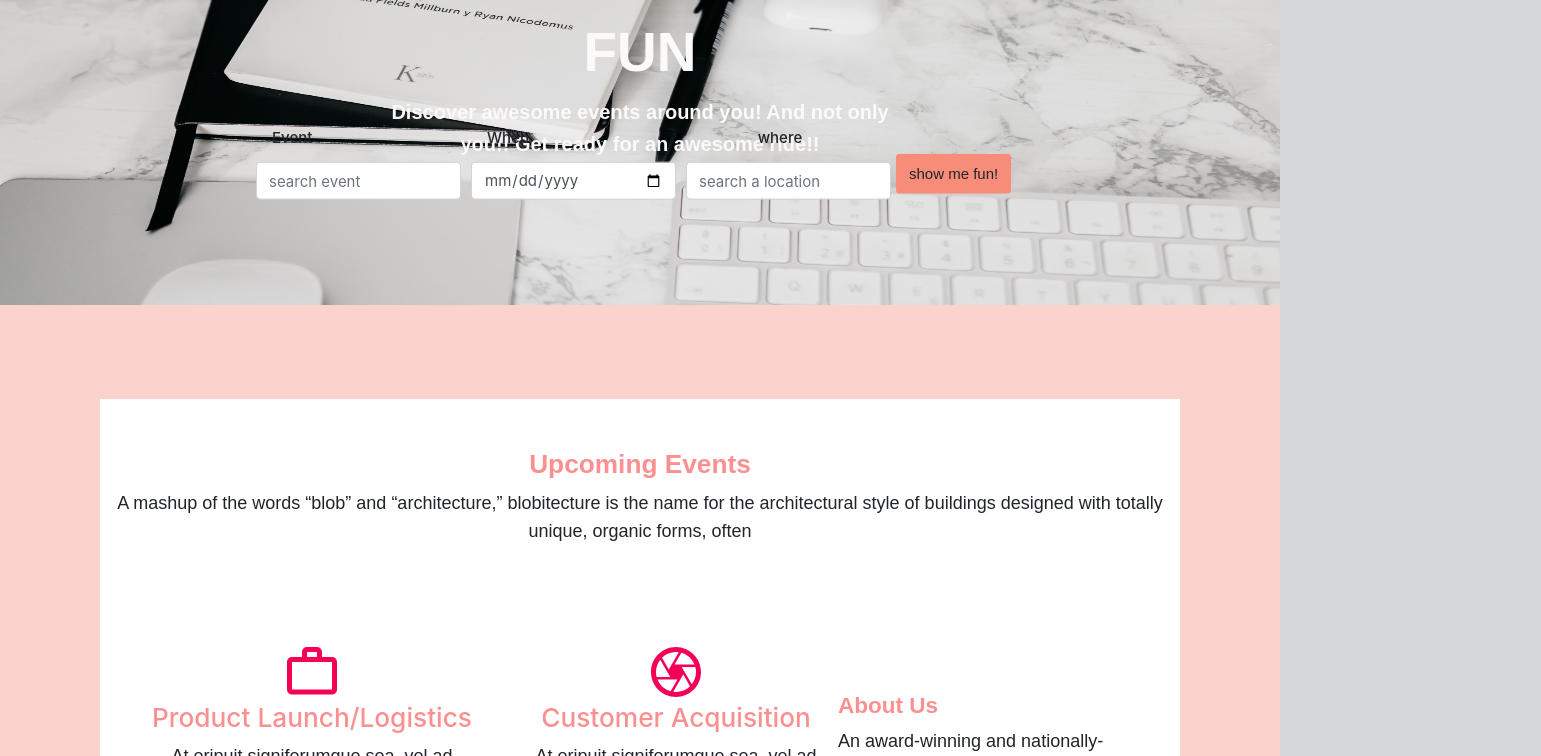
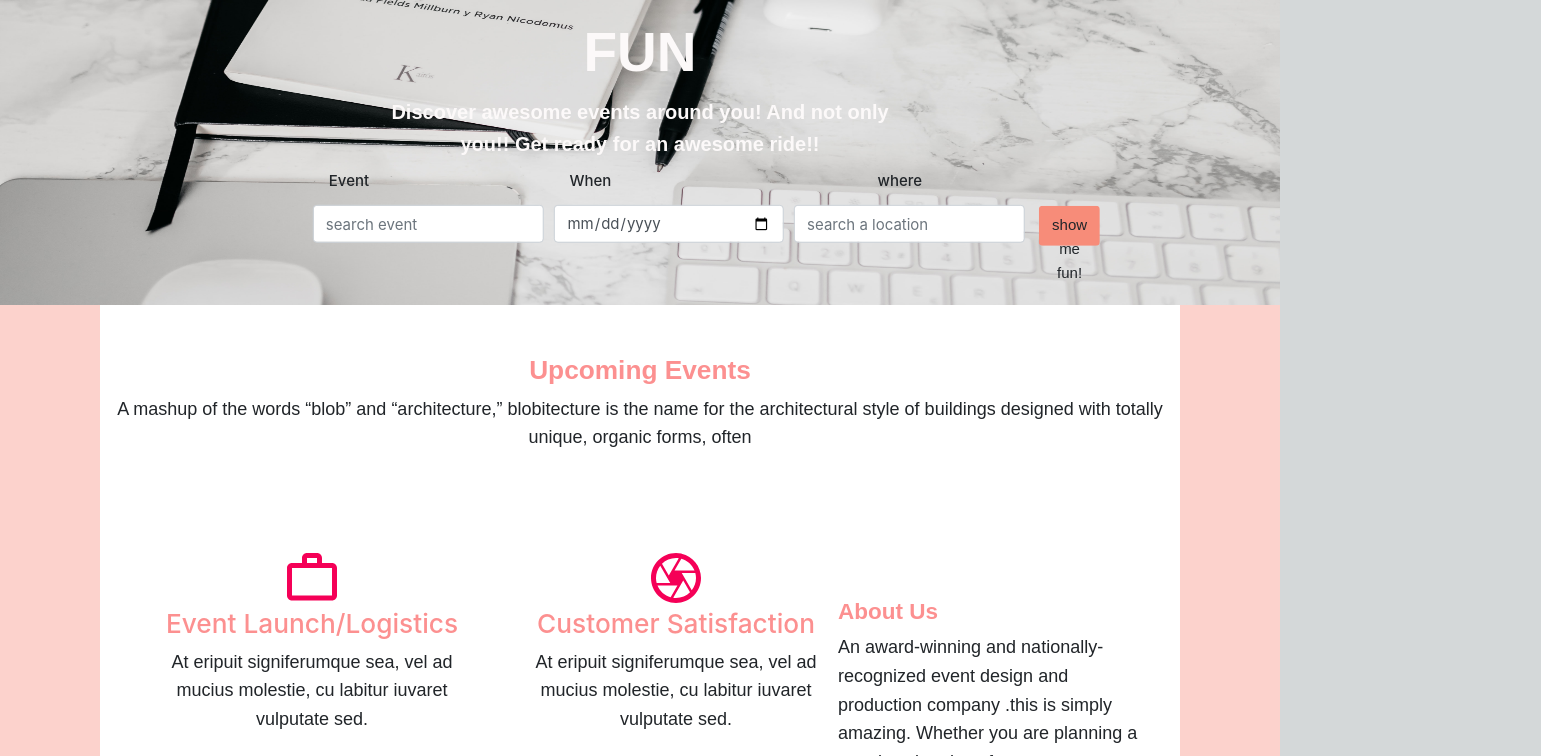
Before and after one commit to ThomasAKA/capstone_project, a React (Create React App) app: page / in a window 1280 px wide. Shown: the part 400-1156 px from the top of the page, 1541 px wide, since content can reach past the window. Built offline with nearby package versions, Linux system fonts and the light colour scheme.

Commit message:
ui changes

```diff
--- a/src/App.css
+++ b/src/App.css
@@ -283,10 +283,10 @@ body {
   font-family: sans-serif;
 }
 .fon{
-  position: relative;
+  position: absolute;
   top: 80%;
   left: 30%;
-  transform: translate(-10%, -195%);
+  transform: translate(-10%, -80%);
 }
 .btn{
   margin-top: 2.5%;
@@ -296,6 +296,9 @@ body {
   font-family: sans-serif;
   font-weight: 500;
   background-color: rgb(247, 140, 121);
+  position: absolute;
+  left: 102%;
+  top: 25%;
 }
 .btn:hover{
   background-color: rgb(58, 58, 52);
--- a/src/App.js
+++ b/src/App.js
@@ -22,6 +22,7 @@ class App extends Component {
           <Route exact path="/login" component={LogIn}/>
           <Route exact path="/signup" component={SignUp}/>
           <Route exact path="/events" component={Program}/>
+
         </div>
       </Router>
     );
--- a/src/pages/Main.js
+++ b/src/pages/Main.js
@@ -30,7 +30,7 @@ class Main extends Component{
       </div>
       <div class="navbar">
         <Link to="/"><i class="fa fa-fw fa-home"></i> Home</Link>
-        <Link to="/events"><i class="fa fa-fw fa-calendar"></i> Events</Link>
+        <Link to="/" ><i class="fa fa-fw fa-calendar"></i> Events</Link>
         <Link to="/login"><i class="fa fa-fw fa-user"></i> Login</Link>
         <Link to="/signup"><i class="fa fa-fw fa-sign-in"></i> SignUp</Link>
       </div>
@@ -41,21 +41,22 @@ class Main extends Component{
             <center>EXPLORE THE FUN
             <p className="paragraph">Discover awesome events around you! And not only you!! Get ready for an awesome ride!!</p></center>
           </div>
+          <div>
           <Form className="fon">
             <Row form>
-              <Col md={2}>
+              <Col md={4}>
                 <FormGroup>
                   <Label sm="3"><h6>Event</h6></Label>
                   <Input type="text" placeholder="search event"/>
                 </FormGroup>
               </Col>
-              <Col md={2}>
+              <Col md={4}>
                 <FormGroup>
                   <Label sm="3"><h6>When</h6></Label>
                   <Input type="date"placeholder="DD/MM/YY"/>
                 </FormGroup>
               </Col>
-              <Col md={2}>
+              <Col md={4}>
                <FormGroup>
                   <Label sm="11"><h6><center>where</center></h6></Label>
                   <Input type="text" placeholder="search a location"/>
@@ -64,6 +65,7 @@ class Main extends Component{
              <button class="btn"><center>show me fun!</center></button>
             </Row>
           </Form>
+          </div>
         </div>
       </div>
       <div className="ne">
@@ -74,14 +76,14 @@ class Main extends Component{
             <div className="sq1">
               <center>
               <WorkOutlineOutlinedIcon color="secondary" style={{ fontSize: 60}}/>
-              <h3>Product Launch/Logistics</h3>
+              <h3>Event Launch/Logistics</h3>
               <p>At eripuit signiferumque sea, vel ad mucius molestie, cu labitur iuvaret vulputate sed.</p>
               </center>
               </div>
                 <div className="sq2">
                   <center>
                     <CameraOutlinedIcon color="secondary" style={{ fontSize: 60}} />
-                    <h3>Customer Acquisition</h3>
+                    <h3>Customer Satisfaction</h3>
                     <p>At eripuit signiferumque sea, vel ad mucius molestie, cu labitur iuvaret vulputate sed.</p>
                   </center>
                 </div>
--- a/src/pages/logIn.js
+++ b/src/pages/logIn.js
@@ -73,7 +73,7 @@ handleSubmit = (e)=>{
               </div>
 
               <div className="FormField">
-                  <button type="submit" className="FormField__Button mr-20"><Link to ="/program">Login</Link></button>
+                  <button type="submit" className="FormField__Button mr-20"><Link to ="/events">Login</Link></button>
               </div>
               <Link to="/signup" className="FormField__Link">Not Signed up yet ? Click here</Link>
               {/* <div class="social-container">
```
